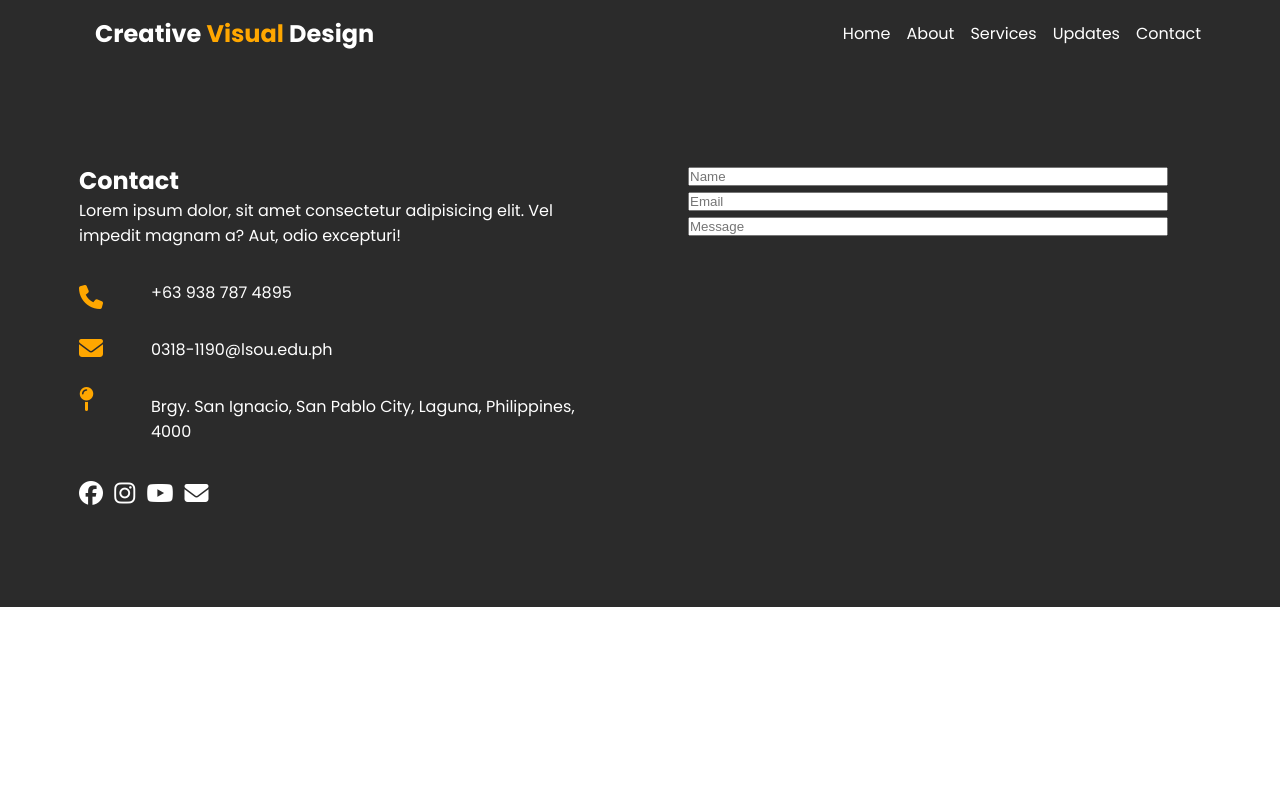
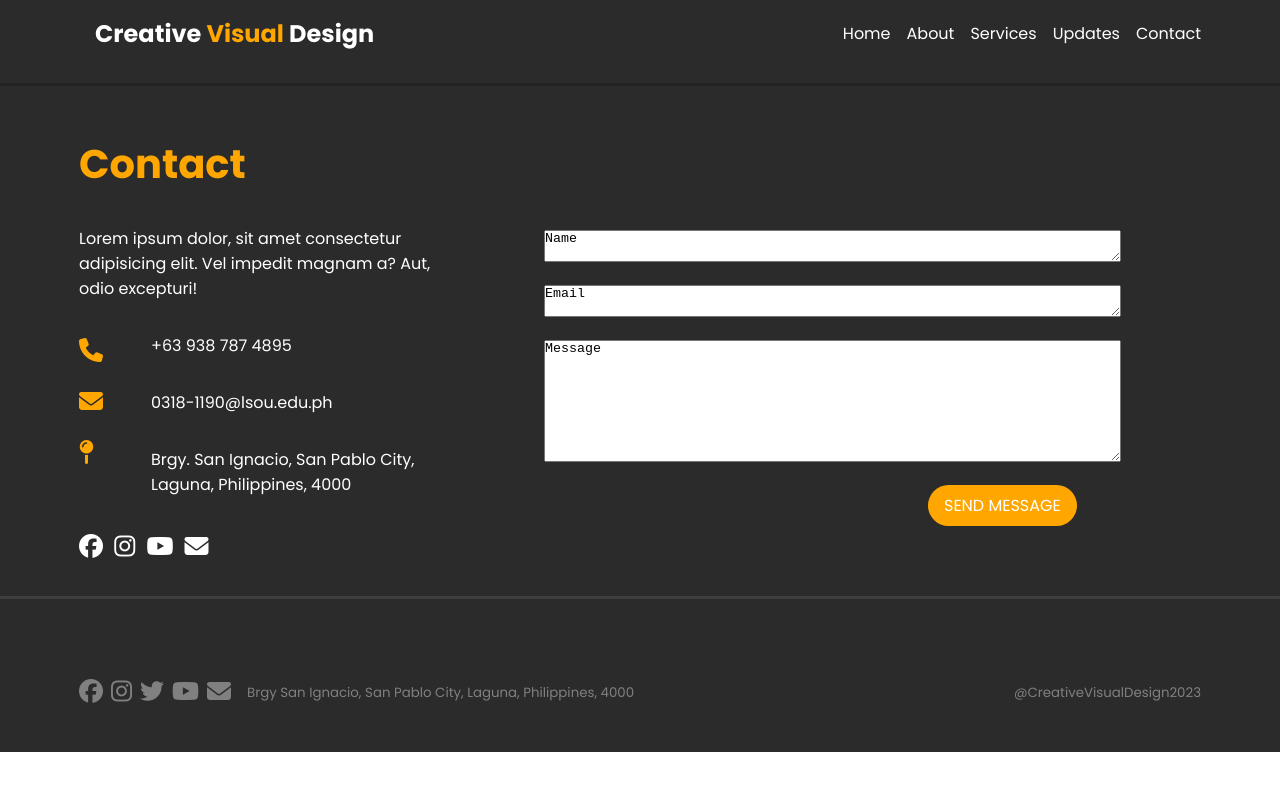
Before and after one commit to Aldrin1122/creativeVd, a plain HTML site: page contact.html in a window 1280 px wide. Drawn offline with Linux system fonts and the light colour scheme.

Commit message:
new commit

```diff
--- a/contact.html
+++ b/contact.html
@@ -37,10 +37,15 @@
             </div>
 
         </div>
+        <div class="header__shadow">
+            <span></span>
+        </div>
+
     </header>
 
     <section>
         <div class="contactlast">
+            <span></span>
             <div class="container">
                 <div class="contactlast__wrapper">
 
@@ -70,17 +75,43 @@
 
                     </div>
                     <div class="box">
-                        <form action="text">
-                            <input type="text" placeholder="Name"><br>
+                        <form action="//www.html.am/html-codes/textboxes/submitted.cfm">
+                            <textarea name="Name" id="" cols="70" rows="2">Name</textarea><br>
+                            <textarea name="Email" id="" cols="70" rows="2">Email</textarea><br>
+                            <textarea name="Email" id="" cols="70" rows="8">Message</textarea><br>
+                        </form>
+                        <a href="">Send message</a>
+                    </div>
+                </div>
+            </div>
+        </div>
+    </section>
 
-                        </form>
-                        <form action="email">
-                            <input type="email" placeholder="Email"><br>
-                        </form>
-                        <form action="message">
-                            <input type="message" placeholder="Message">
-                        </form>
+    <section>
+        <div class="footer">
+            <span></span>
+            <div class="container">
+
+                <div class="footer__wrapper">
+                    <div class="footer__sc">
+                        <ul>
+                            <li><a href=""><i class="fa-brands fa-facebook"></i></a></li>
+                            <li><a href=""><i class="fa-brands fa-instagram"></i></a></li>
+                            <li><a href=""><i class="fa-brands fa-twitter"></i></a></li>
+                            <li><a href=""><i class="fa-brands fa-youtube"></i></a></li>
+                            <li><a href=""><i class="fa-solid fa-envelope"></i></a></li>
+                        </ul>
+                        <p>
+                            <small>
+                                Brgy San Ignacio, San Pablo City, Laguna, Philippines, 4000
+                            </small>
+                        </p>
                     </div>
+                    <p>
+                        <small>
+                            @CreativeVisualDesign2023
+                        </small>
+                    </p>
                 </div>
             </div>
         </div>
--- a/css/style.css
+++ b/css/style.css
@@ -830,7 +830,7 @@ nav ul li a:hover{
 
 .contactlast{
     background-color: var(--black);
-    padding: 6rem 0;
+    padding: 1rem 0;
 }
 
 .contactlast__wrapper{
@@ -838,8 +838,12 @@ nav ul li a:hover{
     color: var(--white);
     grid-template-columns: 1fr 1fr;
     gap: 6rem;
+}
 
-
+.contactlast__title h2{
+    color: var(--primary);
+    font-size: 2.5rem;
+    margin-bottom: 2rem;
 }
 
 .info__contact{
@@ -872,6 +876,38 @@ nav ul li a:hover{
     gap: .7rem;
 }
 
-.box input{
-    width: 30rem;
+.box textarea{
+    margin-bottom: 1rem;
+    margin-right: 5rem;
 }
+
+.box textarea:nth-child(1){
+    margin-top: 6rem;
+}
+
+.box a{
+    text-decoration: none;
+    background-color: var(--primary);
+    color: var(--white);
+    padding: .5rem 1rem;
+    display: inline-block;
+    border-radius: 3rem;
+    text-transform: uppercase;
+    margin-left: 24rem;
+}
+
+.footer span{
+    background-color: rgba(128, 128, 128, 0.219);
+    display: block;
+    height: 0.2rem;
+    width: 100%;
+    margin-bottom: 3rem;
+}
+
+.contactlast span{
+    background-color: rgba(0, 0, 0, 0.219);
+    display: block;
+    height: 0.2rem;
+    width: 100%;
+    margin-bottom: 3rem;
+}
```
